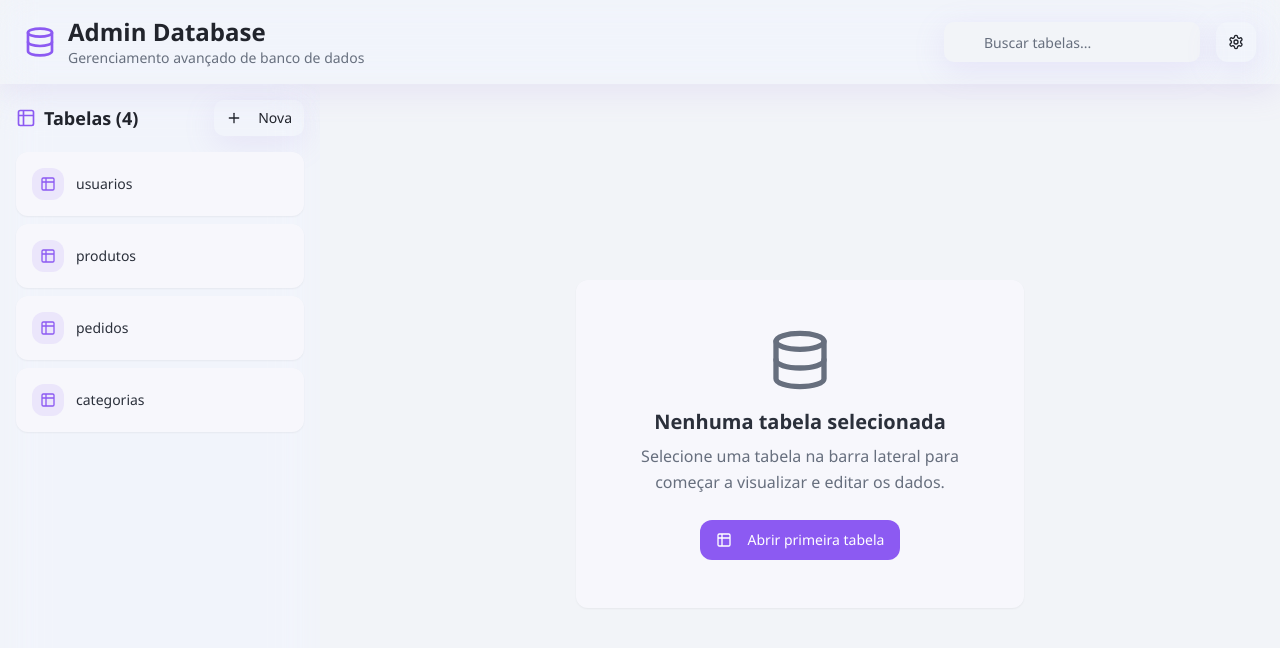
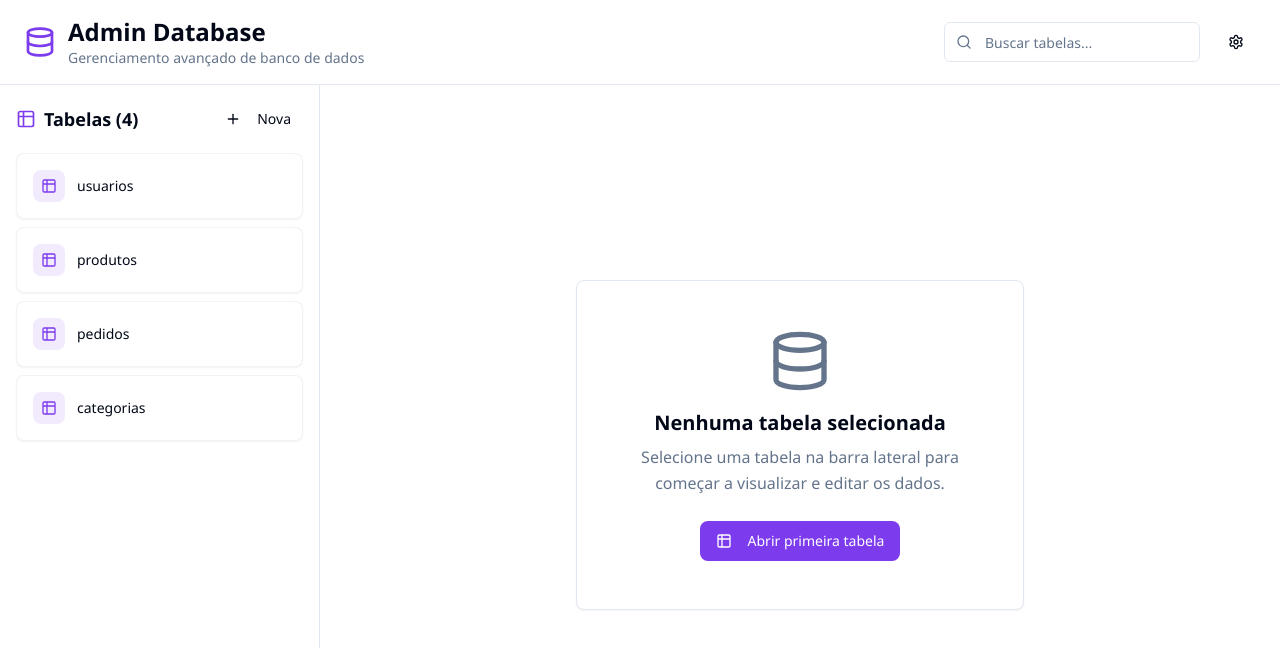
Before and after one commit to melendez9104/glass-table-explorer, a React (Vite) app: page / in a window 1280 px wide. Shown: the top 648 px of the page. Built offline with nearby package versions, Linux system fonts and the light colour scheme.

Commit message:
Refactor: Apply visual design
Apply visual design based on the provided image. Animations and functionalities remain as is.

```diff
--- a/src/index.css
+++ b/src/index.css
@@ -2,116 +2,71 @@
 @tailwind components;
 @tailwind utilities;
 
-/* Design system com cores mais claras e vibrantes
-Glassmorphism com tons luminosos e modernos
+/* Design system inspirado em dashboard profissional
+Layout clean com cards brancos e sidebar roxa
 */
 
 @layer base {
   :root {
-    /* Base colors - Tons claros e luminosos */
-    --background: 220 30% 96%;
-    --foreground: 220 15% 15%;
+    /* Base colors - Fundo branco limpo */
+    --background: 0 0% 100%;
+    --foreground: 222 84% 4.9%;
 
-    /* Glass card com transparência clara */
-    --card: 240 50% 98%;
-    --card-foreground: 220 15% 20%;
+    /* Cards brancos com sombra suave */
+    --card: 0 0% 100%;
+    --card-foreground: 222 84% 4.9%;
 
-    /* Popover com efeito glass claro */
-    --popover: 240 30% 97%;
-    --popover-foreground: 220 15% 25%;
+    /* Popover limpo */
+    --popover: 0 0% 100%;
+    --popover-foreground: 222 84% 4.9%;
 
-    /* Primary roxo vibrante mais claro */
-    --primary: 260 85% 65%;
+    /* Primary roxo profissional */
+    --primary: 262 83% 58%;
     --primary-foreground: 0 0% 100%;
-    --primary-glow: 260 90% 75%;
-    --primary-dark: 260 70% 55%;
+    --primary-light: 262 83% 65%;
+    --primary-dark: 262 83% 45%;
 
-    /* Secondary com tons claros */
-    --secondary: 240 20% 92%;
-    --secondary-foreground: 220 15% 30%;
+    /* Secondary clean */
+    --secondary: 210 40% 98%;
+    --secondary-foreground: 222.2 84% 4.9%;
 
-    /* Muted elements claros */
-    --muted: 240 15% 90%;
-    --muted-foreground: 220 10% 45%;
+    /* Muted elements */
+    --muted: 210 40% 98%;
+    --muted-foreground: 215.4 16.3% 46.9%;
 
-    /* Accent com tons luminosos */
-    --accent: 260 40% 88%;
-    --accent-foreground: 220 15% 25%;
+    /* Accent suave */
+    --accent: 210 40% 98%;
+    --accent-foreground: 222.2 84% 4.9%;
 
-    /* Destructive suave */
-    --destructive: 0 70% 70%;
+    /* Destructive clean */
+    --destructive: 0 84% 60%;
     --destructive-foreground: 0 0% 100%;
 
-    /* Borders e inputs com tons claros */
-    --border: 240 20% 85%;
-    --input: 240 25% 88%;
-    --ring: 260 85% 65%;
+    /* Borders e inputs clean */
+    --border: 214.3 31.8% 91.4%;
+    --input: 214.3 31.8% 91.4%;
+    --ring: 262 83% 58%;
 
-    /* Glass surface colors - tons claros */
-    --glass-primary: 260 40% 95%;
-    --glass-secondary: 240 25% 94%;
-    --glass-accent: 260 30% 90%;
+    /* Sidebar colors - roxo profissional */
+    --sidebar-background: 262 83% 58%;
+    --sidebar-foreground: 0 0% 100%;
+    --sidebar-primary: 0 0% 100%;
+    --sidebar-primary-foreground: 262 83% 58%;
+    --sidebar-accent: 262 83% 65%;
+    --sidebar-accent-foreground: 0 0% 100%;
+    --sidebar-border: 262 83% 65%;
+    --sidebar-ring: 0 0% 100%;
 
-    /* Gradients luminosos */
-    --gradient-primary: linear-gradient(135deg, hsl(260 85% 65%), hsl(280 90% 75%));
-    --gradient-glass: linear-gradient(135deg,
-      hsla(260, 40%, 95%, 0.9),
-      hsla(280, 30%, 92%, 0.8));
-    --gradient-surface: linear-gradient(180deg,
-      hsla(240, 30%, 97%, 0.95),
-      hsla(260, 25%, 94%, 0.95));
-
-    /* Shadows com brilho suave */
-    --shadow-glass: 0 8px 32px hsla(260, 60%, 70%, 0.15);
-    --shadow-primary: 0 0 25px hsla(260, 85%, 65%, 0.4);
-    --shadow-elevated: 0 12px 40px hsla(220, 30%, 60%, 0.2);
+    /* Card shadows profissionais */
+    --shadow-card: 0 1px 3px 0 rgb(0 0 0 / 0.1), 0 1px 2px -1px rgb(0 0 0 / 0.1);
+    --shadow-elevated: 0 4px 6px -1px rgb(0 0 0 / 0.1), 0 2px 4px -2px rgb(0 0 0 / 0.1);
+    --shadow-lg: 0 10px 15px -3px rgb(0 0 0 / 0.1), 0 4px 6px -4px rgb(0 0 0 / 0.1);
 
     /* Animation properties */
     --transition-smooth: all 0.3s cubic-bezier(0.4, 0, 0.2, 1);
     --transition-spring: all 0.4s cubic-bezier(0.34, 1.56, 0.64, 1);
 
-    --radius: 0.75rem;
-
-    /* Sidebar colors integrados */
-    --sidebar-background: 240 40% 96%;
-    --sidebar-foreground: 220 15% 25%;
-    --sidebar-primary: 260 85% 65%;
-    --sidebar-primary-foreground: 0 0% 100%;
-    --sidebar-accent: 260 40% 88%;
-    --sidebar-accent-foreground: 220 15% 25%;
-    --sidebar-border: 240 20% 85%;
-    --sidebar-ring: 260 85% 65%;
-  }
-
-  /* Light mode variant - tons ainda mais claros */
-  .light {
-    --background: 240 40% 98%;
-    --foreground: 220 15% 15%;
-    --card: 240 60% 99%;
-    --card-foreground: 220 15% 20%;
-    --popover: 240 50% 98%;
-    --popover-foreground: 220 15% 25%;
-    --primary: 260 80% 60%;
-    --primary-foreground: 0 0% 100%;
-    --secondary: 240 30% 95%;
-    --secondary-foreground: 220 15% 30%;
-    --muted: 240 20% 93%;
-    --muted-foreground: 220 10% 45%;
-    --accent: 260 50% 90%;
-    --accent-foreground: 220 15% 25%;
-    --destructive: 0 65% 65%;
-    --destructive-foreground: 0 0% 100%;
-    --border: 240 25% 87%;
-    --input: 240 30% 90%;
-    --ring: 260 80% 60%;
-    --sidebar-background: 240 40% 96%;
-    --sidebar-foreground: 220 15% 25%;
-    --sidebar-primary: 260 80% 60%;
-    --sidebar-primary-foreground: 0 0% 100%;
-    --sidebar-accent: 260 40% 88%;
-    --sidebar-accent-foreground: 220 15% 25%;
-    --sidebar-border: 240 25% 87%;
-    --sidebar-ring: 260 80% 60%;
+    --radius: 0.5rem;
   }
 }
 
@@ -127,36 +82,29 @@ Glassmorphism com tons luminosos e modernos
 
   body {
     @apply bg-background text-foreground;
-    background-image: var(--gradient-surface);
-    background-attachment: fixed;
+    background: hsl(var(--background));
     font-family: 'Segoe UI', system-ui, -apple-system, sans-serif;
     font-weight: 400;
     line-height: 1.6;
     overflow-x: hidden;
   }
 
-  /* Glassmorphism utility classes com tons claros */
-  .glass {
-    background: hsla(var(--glass-primary), 0.3);
-    backdrop-filter: blur(20px) saturate(180%);
-    -webkit-backdrop-filter: blur(20px) saturate(180%);
-    border: 1px solid hsla(var(--border), 0.4);
-    box-shadow: var(--shadow-glass);
+  /* Card styles profissionais */
+  .card {
+    background: hsl(var(--card));
+    border: 1px solid hsl(var(--border));
+    border-radius: var(--radius);
+    box-shadow: var(--shadow-card);
   }
 
-  .glass-card {
-    background: hsla(var(--card), 0.2);
-    backdrop-filter: blur(16px) saturate(180%);
-    -webkit-backdrop-filter: blur(16px) saturate(180%);
-    border: 1px solid hsla(var(--border), 0.3);
-    box-shadow: var(--shadow-glass);
+  .card-elevated {
+    box-shadow: var(--shadow-elevated);
   }
 
-  .glass-surface {
-    background: hsla(var(--glass-secondary), 0.25);
-    backdrop-filter: blur(24px) saturate(180%);
-    -webkit-backdrop-filter: blur(24px) saturate(180%);
-    border: 1px solid hsla(var(--border), 0.2);
+  .sidebar-style {
+    background: hsl(var(--sidebar-background));
+    color: hsl(var(--sidebar-foreground));
+    border-right: 1px solid hsl(var(--sidebar-border));
   }
 
   /* Glow effects mais suaves */
```
